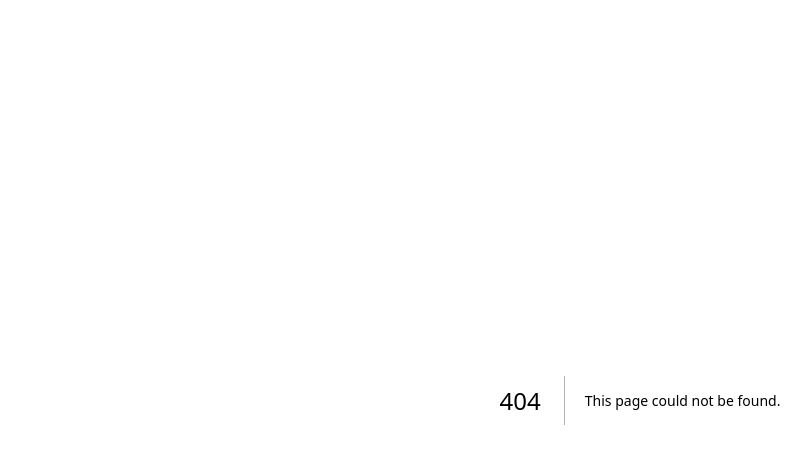
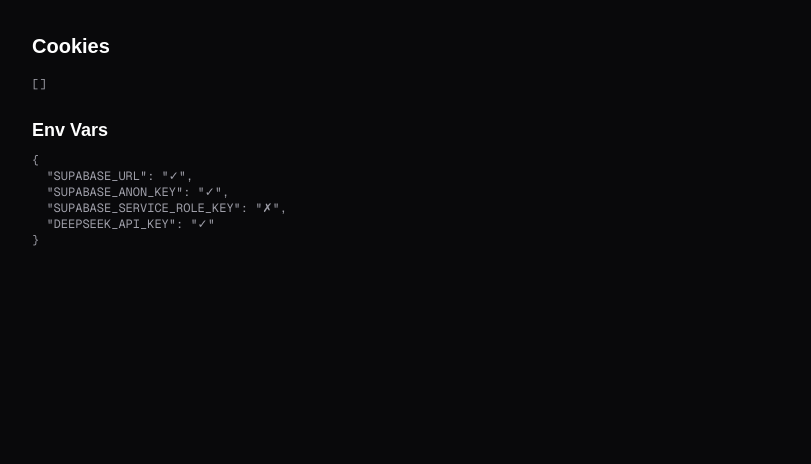
Before and after one commit to xiaoshuangsu/life-journal, a Next.js app: page /debug in a window 1280 px wide. Before the commit this address had no page. Shown: the top 464 px of the page, without its empty margins (0-811 px from the left). Built offline with nearby package versions, Linux system fonts and the light colour scheme; no server answers.

Commit message:
debug: add debug page to inspect cookies and env vars

```diff
--- /dev/null
+++ b/src/app/debug/page.tsx
@@ -0,0 +1,29 @@
+import { cookies } from "next/headers";
+
+export default async function DebugPage() {
+  const cookieStore = await cookies();
+  const all = cookieStore.getAll();
+
+  return (
+    <div className="min-h-screen bg-zinc-950 p-8 text-white">
+      <h1 className="text-xl font-bold mb-4">Cookies</h1>
+      <pre className="text-xs text-zinc-400">
+        {JSON.stringify(all, null, 2)}
+      </pre>
+
+      <h2 className="text-lg font-bold mt-6 mb-2">Env Vars</h2>
+      <pre className="text-xs text-zinc-400">
+        {JSON.stringify(
+          {
+            SUPABASE_URL: process.env.NEXT_PUBLIC_SUPABASE_URL ? "✓" : "✗",
+            SUPABASE_ANON_KEY: process.env.NEXT_PUBLIC_SUPABASE_ANON_KEY ? "✓" : "✗",
+            SUPABASE_SERVICE_ROLE_KEY: process.env.SUPABASE_SERVICE_ROLE_KEY ? "✓" : "✗",
+            DEEPSEEK_API_KEY: process.env.DEEPSEEK_API_KEY ? "✓" : "✗",
+          },
+          null,
+          2
+        )}
+      </pre>
+    </div>
+  );
+}
```
